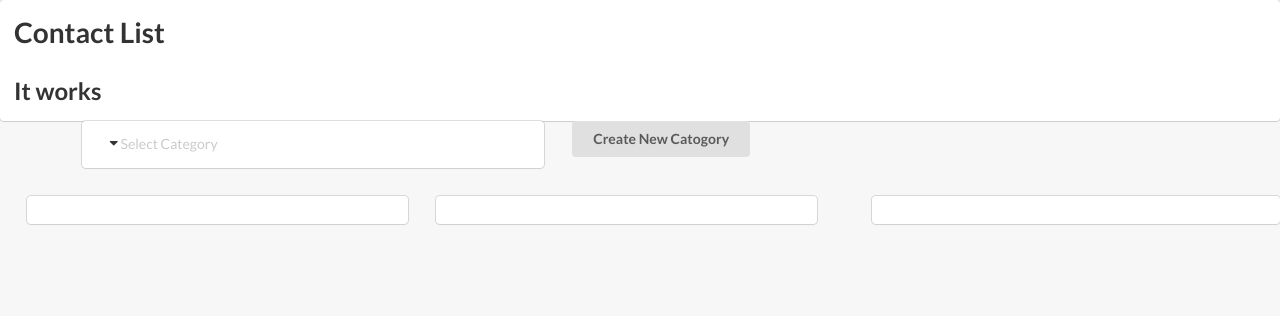
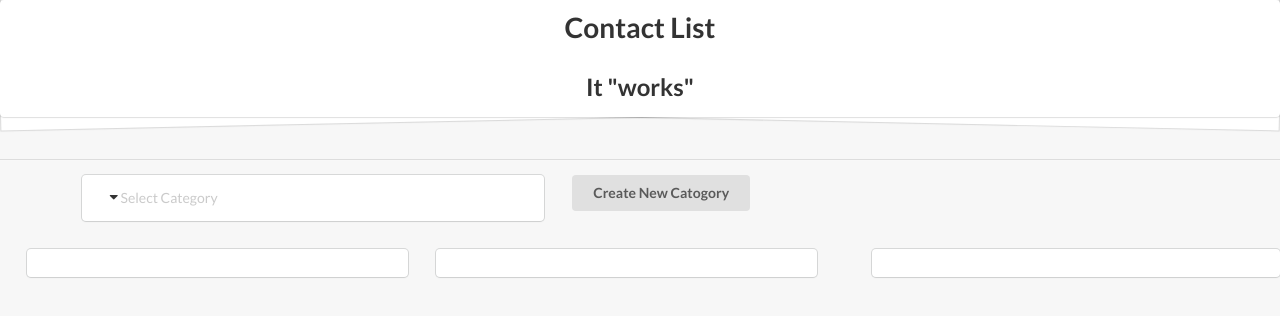
Before and after one commit to PhillipWitkin/project_two, a website: page contact_list/public/index.html in a window 1280 px wide. Drawn offline with Linux system fonts and the light colour scheme; no server answers.

Commit message:
essentially functional,minor formatting issues

```diff
--- a/contact_list/contact_list_db.json
+++ b/contact_list/contact_list_db.json
@@ -55,7 +55,7 @@
       "city": "",
       "email": "",
       "phone": "",
-      "image_url": "",
+      "image_url": "http://41.media.tumblr.com/9755e676e864eef5ebb17bf7132e207b/tumblr_n1kdg5vwEw1tuorkmo1_1280.jpg",
       "id": 6
     }
   ]
--- a/contact_list/public/app.js
+++ b/contact_list/public/app.js
@@ -126,7 +126,7 @@ $('div[data-attr="contact-holder"]').on('click', '[data-action="create-contact"]
     var html = Mustache.render($contactDetailTemplate, contact)
     $('div[data-attr="contact-details"]').empty()
     $('div[data-attr="contact-details"]').append(html)//insert table of empty contact details
-    // var $contactImageTemplate = $('script[data-attr="contact-image"]').text()
+
     var htmlImage = Mustache.render($contactImageTemplate, contact)
     $('div[data-attr="image-holder"]').empty()
     // $('div[data-attr="image-holder"]').append(htmlImage)//insert contact image
@@ -163,7 +163,7 @@ $('div[data-attr="contact-details"]').on('click', '[data-action="save-contact"]'
     var html = Mustache.render($contactDetailTemplate, contact)
     $('div[data-attr="contact-details"]').empty()
     $('div[data-attr="contact-details"]').append(html)//insert table of contact details
-    var $contactImageTemplate = $('script[data-attr="contact-image"]').text()
+    // var $contactImageTemplate = $('script[data-attr="contact-image"]').text()
     var htmlImage = Mustache.render($contactImageTemplate, contact)
     $('div[data-attr="image-holder"]').empty()
     $('div[data-attr="image-holder"]').append(htmlImage)//insert contact image
--- a/contact_list/public/index.html
+++ b/contact_list/public/index.html
@@ -1,6 +1,6 @@
 
 <!DOCTYPE html>
-<html>
+<html lang="en">
 <head>
   <meta charset="UTF-8">
   <title>Contact List</title>
@@ -9,10 +9,11 @@
 </head>
 <body>
   <header style="text: auto align center">
-    <div class="ui segment centered">
-      <h1>Contact List</h1>
-      <h2>It works</h2>
+    <div class="ui piled segment">
+      <h1 class="ui center aligned header">Contact List</h1>
+      <h2 class="ui center aligned header">It "works"</h2>
     </div>
+    <div class="ui divider"></div>
   </header>
 
 
```
